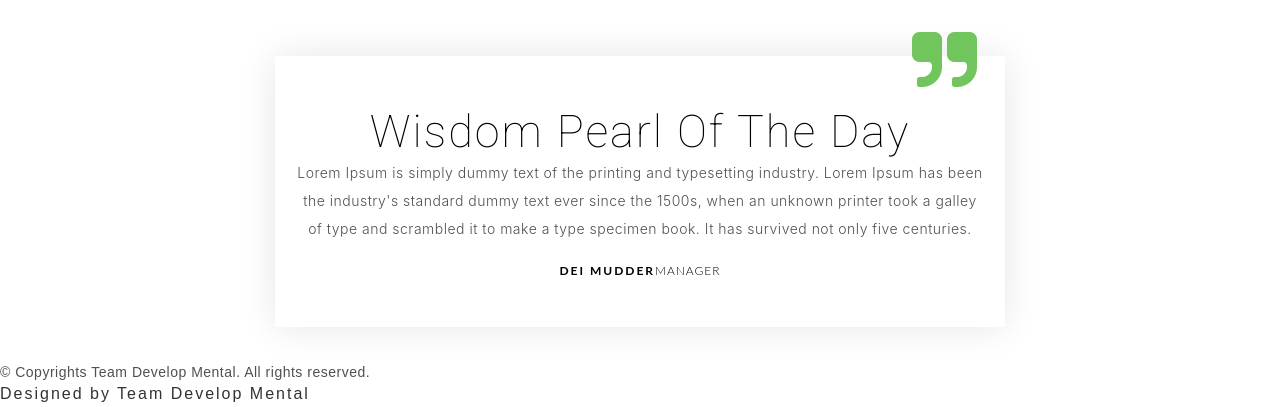
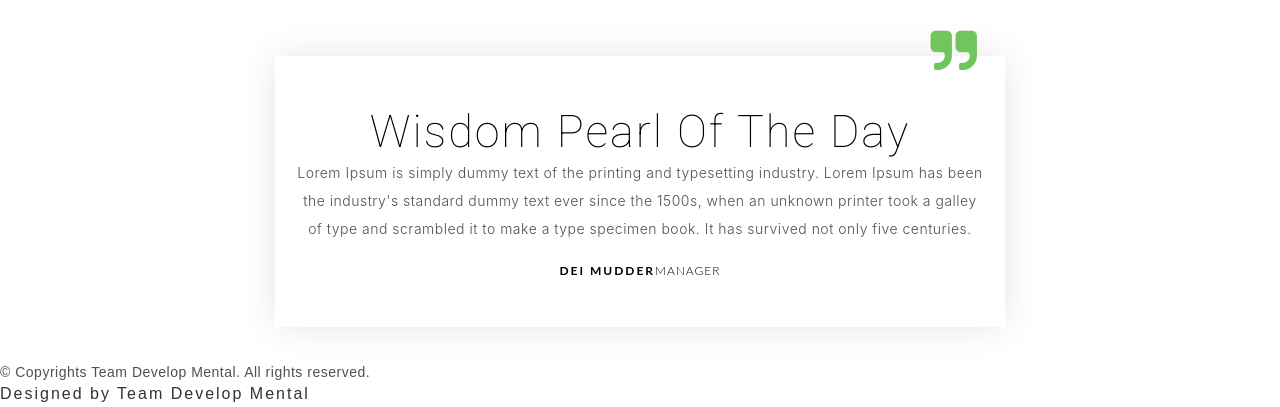
Before and after one commit to Sayunix/Web_Project_D.M, a plain HTML site: page eStartup/index.html in a window 1280 px wide. Shown: the part 394-801 px from the top of the page. Drawn offline with Linux system fonts and the light colour scheme.

Commit message:
HTML+CSS Improvement and clearup

```diff
--- a/eStartup/css/style.css
+++ b/eStartup/css/style.css
@@ -496,7 +496,7 @@
   color: #71c55d;
   content: "";
   display: inline-block;
-  font: 70px/1 FontAwesome;
+  font: 50px/1 FontAwesome;
   position: absolute;
   right: 43px;
   text-align: left;
```
